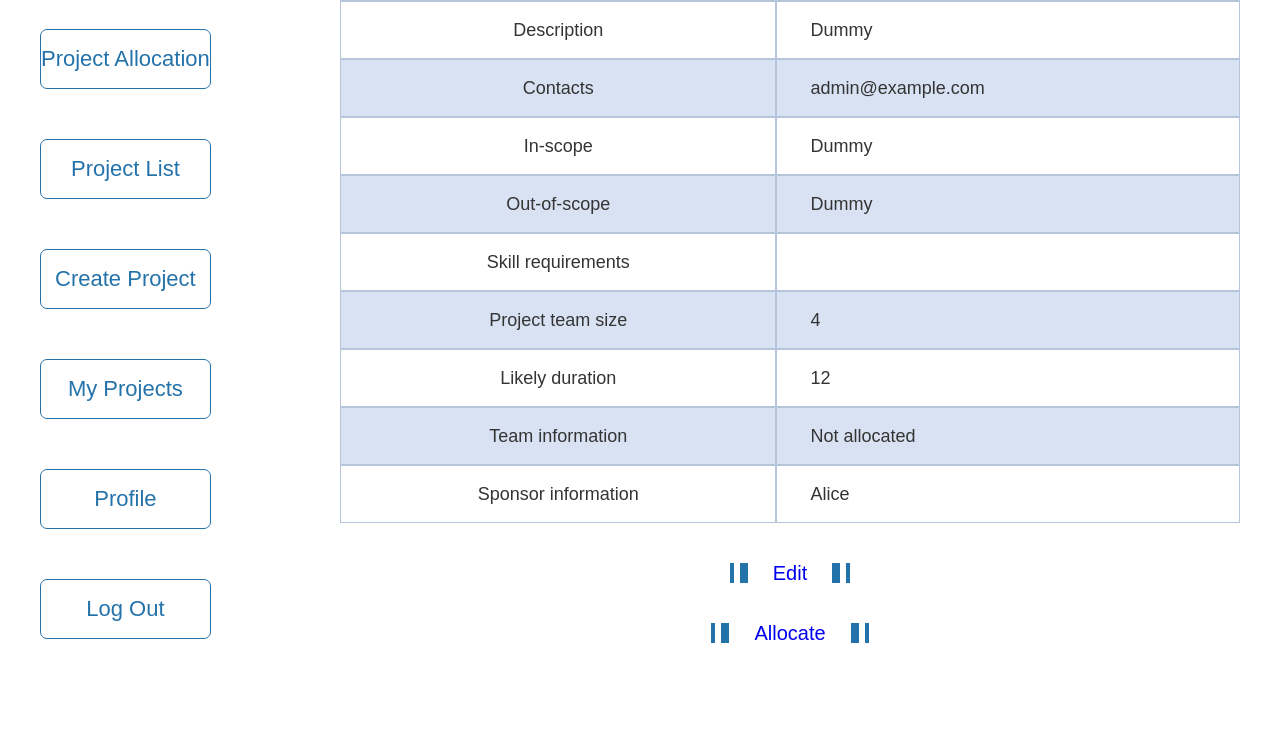
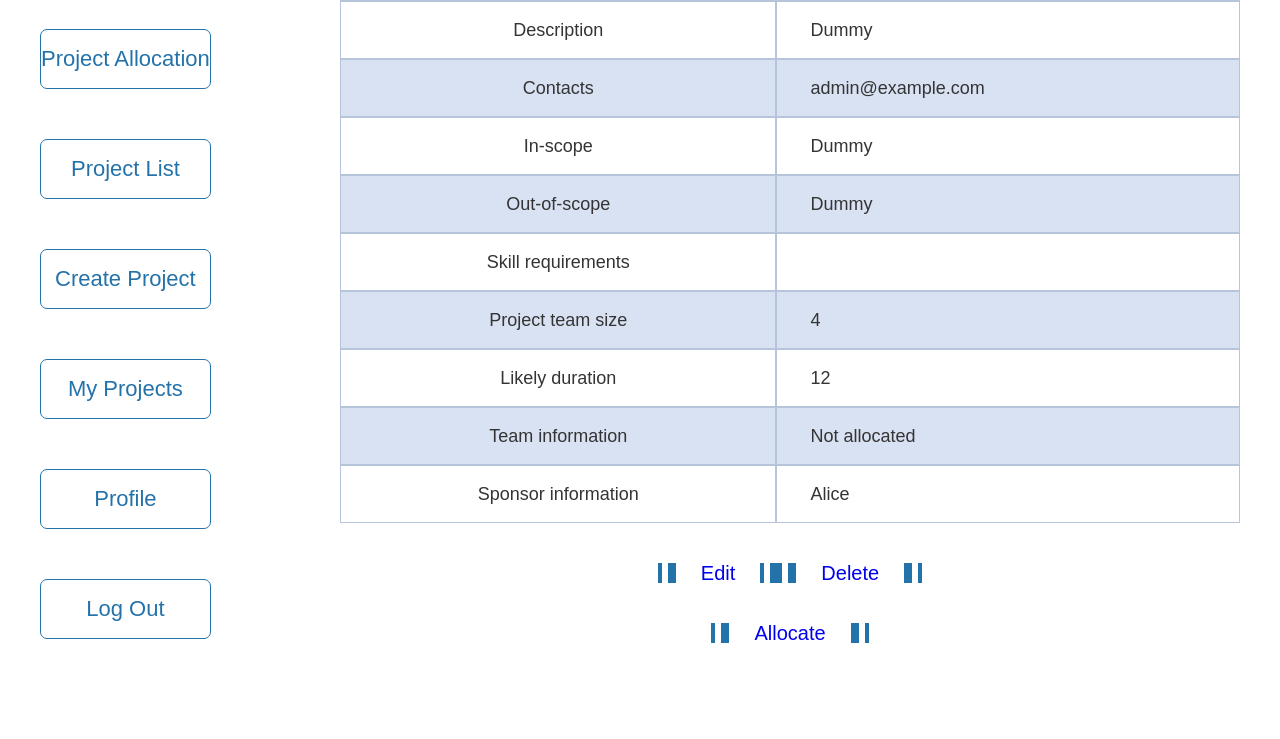
Before and after one commit to CharlotteHan/CapstoneProjectEngine, a Django app: page /projects/2/ in a window 1280 px wide. Shown: the part 369-1108 px from the top of the page. Run offline with Django 4.2, Linux system fonts and the light colour scheme; a user stored in the database is signed in; data comes from the database, SQL or seed files in the repository.

Commit message:
Add choice range for allocation and delete project function

```diff
--- a/capstoneEngine/accounts/models.py
+++ b/capstoneEngine/accounts/models.py
@@ -20,8 +20,7 @@ class Profile(models.Model):
     name = models.TextField(max_length=500, blank=True)
     identity = models.IntegerField(choices=Identity.choices, default = 3)
     is_in_group = models.BooleanField(blank=True, default= False)
-    unit_code = models.IntegerField(choices=Units.choices, blank=True, default = 0)
-    project_id = models.IntegerField(blank=True, null=True)
+    unit_code = models.IntegerField(choices=Units.choices, blank=True)
 
     def __str__(self):
         return self.name+'('+self.user.username+')'
@@ -31,6 +30,7 @@ class Group(models.Model):
     choice1 = models.ForeignKey('projects.Project', on_delete = models.CASCADE, related_name='choice1', default='1')
     choice2 = models.ForeignKey('projects.Project', on_delete = models.CASCADE, related_name='choice2', default='1')
     choice3 = models.ForeignKey('projects.Project', on_delete = models.CASCADE, related_name='choice3', default='1')
+    is_allocated = models.BooleanField(default = False)
 
     def __str__(self):
         s=""
--- a/capstoneEngine/projects/urls.py
+++ b/capstoneEngine/projects/urls.py
@@ -6,6 +6,7 @@ urlpatterns = [
     path('', views.index, name='index'),
     path('<int:project_id>/', views.detail, name='detail'),
     path('<int:project_id>/modify', views.modify, name='modify'),
+    path('<int:project_id>/delete', views.delete, name='delete'),
     path('create/', views.create, name='create'),
     path('my_projects/', views.myprojects, name='myprojects'),
     path('my_project/', views.myproject, name='myproject'),
--- a/capstoneEngine/projects/views.py
+++ b/capstoneEngine/projects/views.py
@@ -50,6 +50,7 @@ def create(request):
             project = form.save(commit=False)
             project.sponsor_id=user=request.user.profile
             project.is_allocated=False
+            project.member=None
             project.save()
             return HttpResponseRedirect('/projects/')
 
@@ -57,6 +58,10 @@ def create(request):
     else:
         form = ProjectForm()
     return render(request, 'create.html', {'form': form})
+
+def delete(request, project_id):
+    Project.objects.get(pk=project_id).delete()
+    return HttpResponseRedirect('/projects/')
 
 def myprojects(request):
     oldest_project_list = Project.objects.filter(sponsor_id = request.user.profile)
@@ -153,8 +158,11 @@ def allocate(request, project_id):
                 project.is_allocated=False
             else:
                 project.is_allocated=True
+                project.member.is_allocated = True
+                project.member.save()
             project.save()
             return HttpResponseRedirect('/projects/')
     else:
         form = AllocateForm(instance=project)
+        form.fields["member"].queryset = Group.objects.filter(choice1 = project, is_allocated=False) | Group.objects.filter(choice2 = project, is_allocated=False) | Group.objects.filter(choice3 = project, is_allocated=False)
     return render(request, 'modify.html', {'form': form,'project': project})
--- a/capstoneEngine/templates/detail.html
+++ b/capstoneEngine/templates/detail.html
@@ -58,6 +58,7 @@
 			<div class="ProTitH flexC fl-cen">
 				<div class="ProTit Huans ProTits flexC">
 					<i class="flexC fl-bet"></i><a href="{% url 'modify' project.id %}"><p>Edit</a></p><i class="flexC fl-bet"></i>
+					<i class="flexC fl-bet"></i><a href="{% url 'delete' project.id %}"><p>Delete</a></p><i class="flexC fl-bet"></i>
 				</div>
 			</div>
             {% endif %}
```
Also changed, not shown: capstoneEngine/accounts/migrations/0014_remove_profile_project_id_alter_profile_unit_code.py (added), capstoneEngine/accounts/migrations/0015_alter_profile_unit_code.py (added), capstoneEngine/accounts/migrations/0016_group_is_allocated.py (added), capstoneEngine/db.sqlite3.
